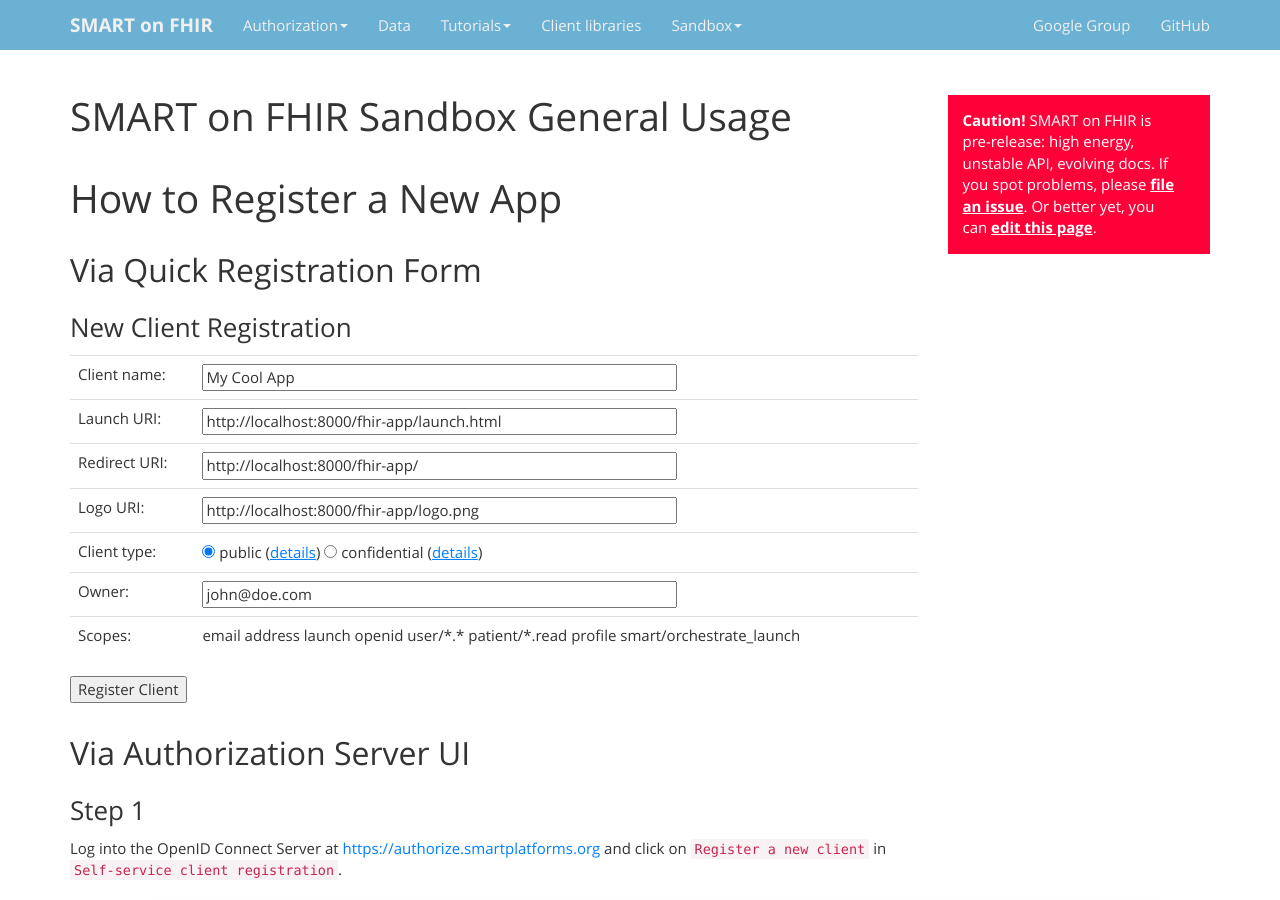
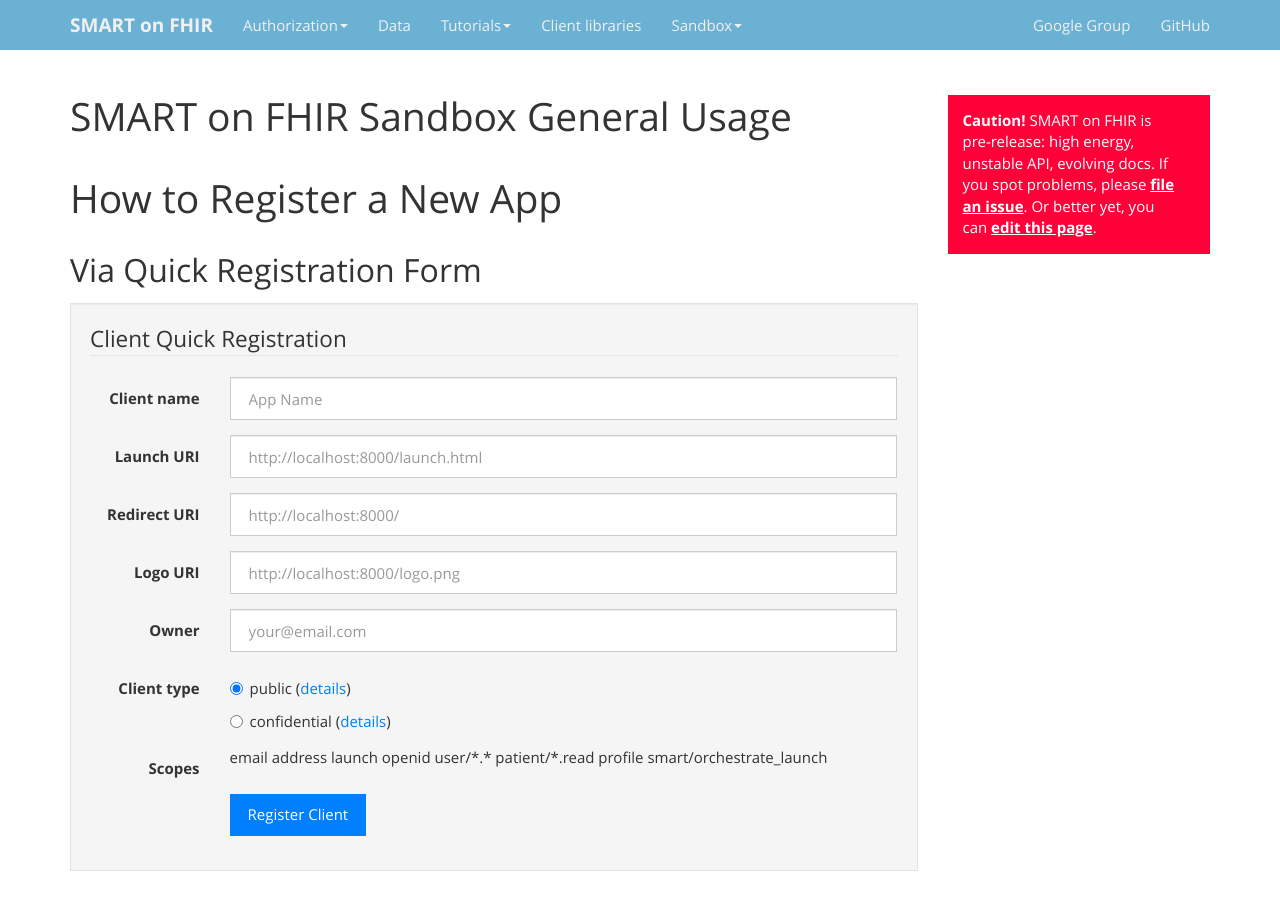
Before and after one commit to smart-on-fhir/smart-on-fhir.github.io, a Jekyll site: the page built from sandbox/howto/index.md, in a window 1280 px wide and 900 px high. Built offline with Jekyll 4.4.1, drawn with Linux system fonts in a browser that asks for light colours; nearby versions of some CDN libraries; Markdown is read by kramdown in place of the engine named in the settings.

Commit message:
Bootstrap styling for client registration form

```diff
--- a/sandbox/howto/index.md
+++ b/sandbox/howto/index.md
@@ -51,40 +51,70 @@
 </script>
 
 <!-- TO DO: style this form with bootstrap -->
-<div id="reg-form">
-    <h3>New Client Registration</h3>
-    <div>
-    <table border="0">
-    <tr>
-        <td>Client name:</td><td><input id='input_client_name' size="50" type='text' value='My Cool App' placeholder='My Cool App'/></td>
-    </tr>
-    <tr>
-        <td>Launch URI:</td><td><input id='input_launch_uri' size="50" type='text' value='http://localhost:8000/fhir-app/launch.html' placeholder='http://localhost:8000/fhir-app/launch.html'/></td>
-    </tr>
-    <tr>
-        <td>Redirect URI:</td><td><input id='input_redirect_uri' size="50" type='text' value='http://localhost:8000/fhir-app/' placeholder='http://localhost:8000/fhir-app/'/></td>
-    </tr>
-    <tr>
-        <td>Logo URI:</td><td><input id='input_logo_uri' size="50" type='text' value='http://localhost:8000/fhir-app/logo.png' placeholder='http://localhost:8000/fhir-app/logo.png'/></td>
-    </tr>
-    <tr>
-        <td>Client type:</td>
-        <td>
-        <input name='input_client_type' type='radio' value='public' checked='checked'/> public
-        (<a href='http://docs.smartplatforms.org/authorization/public/'>details</a>)
-        <input name='input_client_type' type='radio' value='confidential'/> confidential
-        (<a href='http://docs.smartplatforms.org/authorization/confidential/'>details</a>)
-        </td>
-    </tr>
-    <tr>
-        <td>Owner:</td><td><input id='input_contact' size="50" type='text' value='john@doe.com' placeholder='john@doe.com'/></td>
-    </tr>
-    <tr>
-        <td>Scopes:</td><td><span id="input_scopes">email address launch openid user/*.* patient/*.read profile smart/orchestrate_launch</span></td>
-    </tr>
-    </table>
+<div id="reg-form" class="well bs-component">
+  <form class="form-horizontal">
+   <fieldset>
+    <legend>Client Quick Registration</legend>
+    <div class="form-group">
+        <label class="col-lg-2 control-label" for="input_client_name">Client name</label>
+        <div class="col-lg-10">
+            <input id="input_client_name" class="form-control" size="50" type="text" placeholder='App Name'>
+        </div>
     </div>
-    <div><input type="submit" value="Register Client" onClick="registerClient()" /></div>
+    <div class="form-group">
+        <label class="col-lg-2 control-label" for="input_launch_uri">Launch URI</label>
+        <div class="col-lg-10">
+            <input id="input_launch_uri" class="form-control" size="50" type="text" placeholder='http://localhost:8000/launch.html'>
+        </div>
+    </div>
+    <div class="form-group">
+        <label class="col-lg-2 control-label" for="input_redirect_uri">Redirect URI</label>
+        <div class="col-lg-10">
+            <input id="input_redirect_uri" class="form-control" size="50" type="text" placeholder='http://localhost:8000/'>
+        </div>
+    </div>
+    <div class="form-group">
+        <label class="col-lg-2 control-label" for="input_logo_uri">Logo URI</label>
+        <div class="col-lg-10">
+            <input id="input_logo_uri" class="form-control" size="50" type="text" placeholder='http://localhost:8000/logo.png'>
+        </div>
+    </div>
+    <div class="form-group">
+        <label class="col-lg-2 control-label" for="input_contact">Owner</label>
+        <div class="col-lg-10">
+            <input id="input_contact" class="form-control" size="50" type="text" placeholder='your@email.com'>
+        </div>
+    </div>
+    <div class="form-group">
+      <label class="col-lg-2 control-label">Client type</label>
+      <div class="col-lg-10">
+        <div class="radio">
+          <label>
+            <input name="input_client_type" value='public' checked='checked' type="radio">
+            public (<a href='http://docs.smartplatforms.org/authorization/public/'>details</a>)
+          </label>
+        </div>
+        <div class="radio">
+          <label>
+            <input name="input_client_type" type='radio' value='confidential'>
+            confidential (<a href='http://docs.smartplatforms.org/authorization/confidential/'>details</a>)
+          </label>
+        </div>
+      </div>
+    </div>
+    <div class="form-group">
+        <label class="col-lg-2 control-label">Scopes</label>
+        <div class="col-lg-10">
+            <span id="input_scopes">email address launch openid user/*.* patient/*.read profile smart/orchestrate_launch</span>
+        </div>
+    </div>
+    <div class="form-group">
+      <div class="col-lg-10 col-lg-offset-2">
+        <button type="submit" class="btn btn-default btn-primary" onClick="registerClient()">Register Client</button>
+      </div>
+    </div>
+   </fieldset>
+  </form>
 </div>
 <div id="reg-result" style="display:none">
     <h3>Client registration successful. Please write down the following client access details.</h3>
```
